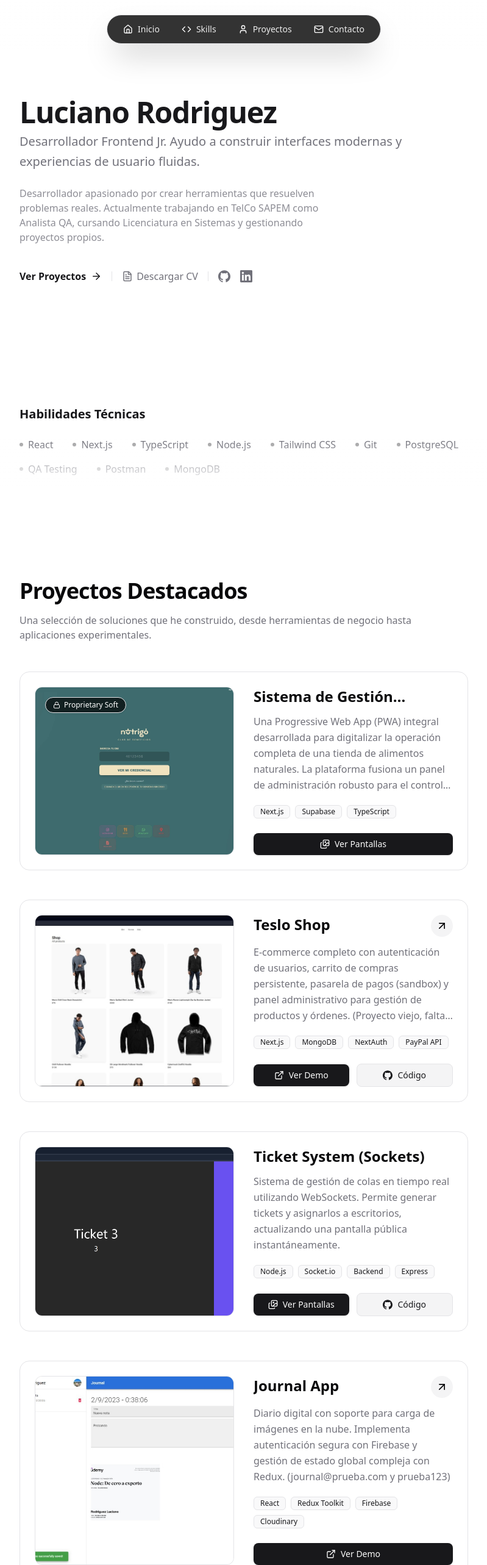
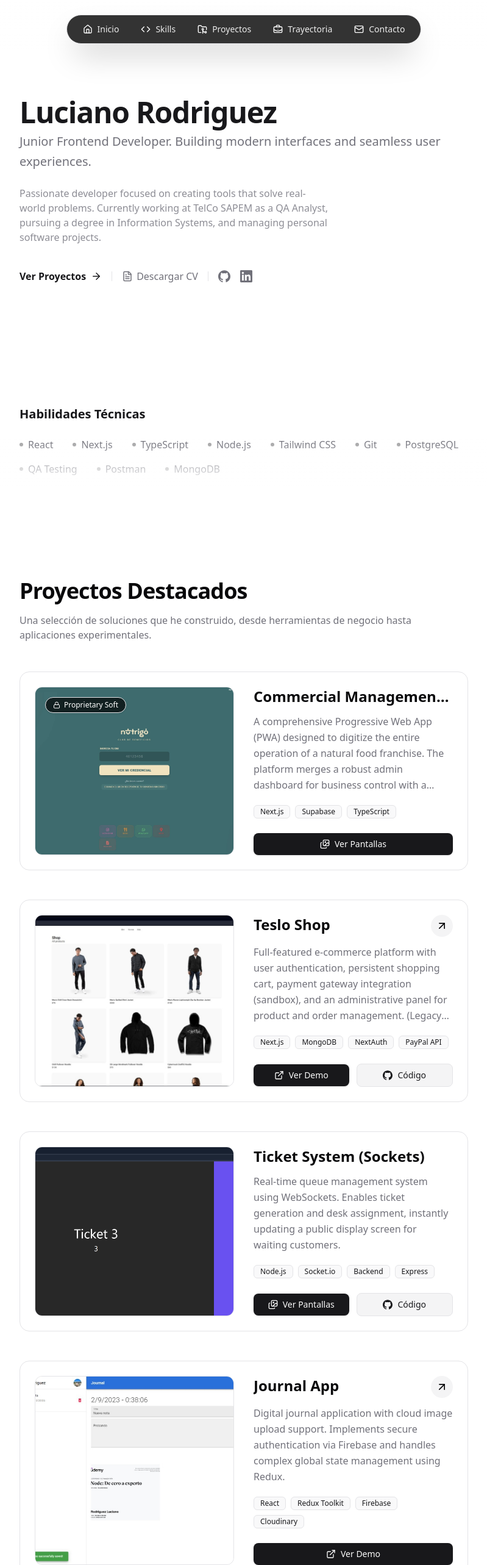
Before and after one commit to LucianoR23/portfolio-next, a Next.js app: page / in a window 1280 px wide. Shown: the top 2566 px of the page at 61% size, without its empty margins (240-1039 px from the left). Built offline with nearby package versions, Linux system fonts and the light colour scheme.

Commit message:
es -> eng

```diff
--- a/src/app/globals.css
+++ b/src/app/globals.css
@@ -71,14 +71,12 @@
 }
 
 
-@media (prefers-color-scheme: dark) {
-  :root {
+.dark {
     --background: hsl(240 10% 3.9%);
     --foreground: hsl(0 0% 98%);
 
     --card: hsl(240 10% 6%);
     --card-foreground: hsl(0 0% 98%);
-
 
     --primary: hsl(0 0% 98%);
     --primary-foreground: hsl(240 5.9% 10%);
@@ -94,7 +92,6 @@
 
     --border: hsl(240 3.7% 15.9%);
     --input: hsl(240 3.7% 15.9%);
-  }
 }
 
 
--- a/src/app/layout.tsx
+++ b/src/app/layout.tsx
@@ -1,6 +1,7 @@
 import type { Metadata } from "next";
 import { Geist, Geist_Mono } from "next/font/google";
 import "./globals.css";
+import { ThemeProvider } from "@/components/theme/theme-provider";
 
 const geistSans = Geist({
   variable: "--font-geist-sans",
@@ -23,13 +24,20 @@ export default function RootLayout({
   children: React.ReactNode;
 }>) {
   return (
-    <html lang="es" className="scroll-smooth">
+    <html lang="es" className="scroll-smooth" suppressHydrationWarning>
       <body
         className={`${geistSans.variable} ${geistMono.variable} antialiased bg-background text-foreground`}
       >
+        <ThemeProvider
+            attribute="class"
+            defaultTheme="system"
+            enableSystem
+            disableTransitionOnChange
+        >
         <div className="fixed top-0 left-0 w-full h-20 bg-linear-to-b from-background to-transparent z-50 pointer-events-none" />
         {children}
         <div className="fixed bottom-0 left-0 w-full h-20 bg-linear-to-t from-background to-transparent z-50 pointer-events-none" />
+        </ThemeProvider>
       </body>
     </html>
   );
--- a/src/app/page.tsx
+++ b/src/app/page.tsx
@@ -12,9 +12,7 @@ export default function Home() {
 
       <Hero variant={styleVariant} />
 
-      <div id="skills">
-        <Skills variant={styleVariant} />
-      </div>
+      <Skills variant={styleVariant} />
 
       <Projects variant={styleVariant} />
 
--- a/src/components/layout/Footer.tsx
+++ b/src/components/layout/Footer.tsx
@@ -5,12 +5,13 @@ import { Mail } from "lucide-react";
 import Link from "next/link";
 import { portfolioData } from "@/data/portfolio";
 import { GithubIcon, LinkedinIcon } from "@/components/ui/SocialIcons";
+import { ThemeToggle } from "@/components/ui/ThemeToggle"; // <--- 1. Importar el componente
 
 export function Footer() {
   const { personalInfo, socials } = portfolioData;
 
   return (
-    <footer id="contact" className="w-full pt-20 border-t border-border bg-card/30">
+    <footer id="contact" className="w-full py-3 border-t border-border bg-card/30">
       <div className="container mx-auto px-4 max-w-3xl text-center">
         <motion.div
           initial={{ opacity: 0, y: 20 }}
@@ -35,16 +36,25 @@ export function Footer() {
             </Link>
           </div>
 
-          <div className="flex justify-center gap-6 pt-8">
+          {/* --- ZONA DE ICONOS --- */}
+          <div className="flex justify-center items-center gap-6 pt-8">
              <Link href={socials.github} target="_blank" className="text-muted-foreground hover:text-primary transition-colors">
                 <GithubIcon size={24} />
              </Link>
              <Link href={socials.linkedin} target="_blank" className="text-muted-foreground hover:text-primary transition-colors">
                 <LinkedinIcon size={24} />
              </Link>
+
+             {/* Separador vertical sutil */}
+             <div className="h-5 w-px bg-border" />
+
+             {/* Botón de Tema */}
+             <div className="text-muted-foreground hover:text-primary transition-colors">
+                <ThemeToggle />
+             </div>
           </div>
 
-          <p className="text-sm text-muted-foreground pt-12">
+          <p className="text-sm text-muted-foreground pt-8">
             © {new Date().getFullYear()} {personalInfo.name}. Creado con Next.js & Tailwind.
           </p>
         </motion.div>
--- a/src/components/layout/Navbar.tsx
+++ b/src/components/layout/Navbar.tsx
@@ -2,14 +2,15 @@
 
 import { smoothScroll } from "@/lib/utils";
 import { motion, AnimatePresence } from "framer-motion";
-import { Home, User, Code, Mail, Menu } from "lucide-react";
+import { Home, Code, Mail, Menu, FolderGit2, BriefcaseBusiness } from "lucide-react";
 import Link from "next/link";
 import { useEffect, useState, useRef } from "react";
 
 const navItems = [
   { name: "Inicio", href: "#top", icon: Home },
   { name: "Skills", href: "#skills", icon: Code },
-  { name: "Proyectos", href: "#projects", icon: User },
+  { name: "Proyectos", href: "#projects", icon: FolderGit2 },
+  { name: "Trayectoria", href: "#experience", icon: BriefcaseBusiness },
   { name: "Contacto", href: "#contact", icon: Mail },
 ];
 
--- a/src/components/sections/Experience.tsx
+++ b/src/components/sections/Experience.tsx
@@ -2,7 +2,7 @@
 
 import { motion } from "framer-motion";
 import { portfolioData } from "@/data/portfolio";
-import { Briefcase, GraduationCap, Calendar } from "lucide-react";
+import { GraduationCap, Calendar, BriefcaseBusiness } from "lucide-react";
 
 interface ExperienceProps {
   variant?: "bento" | "minimal" | string;
@@ -26,9 +26,6 @@ export const Experience = ({ variant = "minimal" }: ExperienceProps) => {
           <h2 className="text-3xl md:text-4xl font-bold tracking-tight mb-4">
             Trayectoria
           </h2>
-          <p className="text-muted-foreground">
-            Mi camino profesional combinando desarrollo, calidad y negocios.
-          </p>
         </motion.div>
 
         <div className={`grid gap-12 ${isBento ? 'md:grid-cols-2' : 'grid-cols-1'}`}>
@@ -36,7 +33,7 @@ export const Experience = ({ variant = "minimal" }: ExperienceProps) => {
 
           <div>
             <h3 className="flex items-center gap-2 text-xl font-semibold mb-6 text-primary">
-              <Briefcase size={20} /> Experiencia Laboral
+              <BriefcaseBusiness size={20} /> Experiencia Laboral
             </h3>
 
             <div className="space-y-8 border-l-2 border-border ml-3 pl-8 relative">
--- a/src/components/sections/Skills.tsx
+++ b/src/components/sections/Skills.tsx
@@ -16,7 +16,7 @@ export function Skills({ variant = "minimal" }: SkillsProps) {
 
   if (variant === "bento") {
     return (
-      <section className="w-full py-10">
+      <section id="skills" className="w-full py-10">
         <div className="container mx-auto px-4 max-w-6xl">
           <h3 className="text-sm font-semibold text-muted-foreground uppercase tracking-wider mb-4 pl-1">
             Tech Stack
--- /dev/null
+++ b/src/components/theme/theme-provider.tsx
@@ -0,0 +1,11 @@
+"use client"
+
+import * as React from "react"
+import { ThemeProvider as NextThemesProvider } from "next-themes"
+
+export function ThemeProvider({
+  children,
+  ...props
+}: React.ComponentProps<typeof NextThemesProvider>) {
+  return <NextThemesProvider {...props}>{children}</NextThemesProvider>
+}
--- /dev/null
+++ b/src/components/ui/ThemeToggle.tsx
@@ -0,0 +1,56 @@
+"use client";
+
+import * as React from "react";
+import { Moon, Sun } from "lucide-react";
+import { useTheme } from "next-themes";
+import { motion } from "framer-motion";
+
+export function ThemeToggle() {
+  const { theme, setTheme } = useTheme();
+  const [mounted, setMounted] = React.useState(false);
+
+  // Esperamos a que el componente se monte para evitar errores de hidratación
+  React.useEffect(() => {
+    setMounted(true);
+  }, []);
+
+  if (!mounted) return null;
+
+  const isDark = theme === "dark";
+
+  return (
+    <button
+      onClick={() => setTheme(isDark ? "light" : "dark")}
+      className="cursor-pointer relative flex items-center justify-center w-10 h-10 rounded-full hover:bg-secondary/80 transition-colors focus:outline-none"
+      title={isDark ? "Cambiar a modo claro" : "Cambiar a modo oscuro"}
+    >
+      {/* Ícono del SOL (Visible en Light Mode) */}
+      <motion.div
+        initial={false}
+        animate={{
+          scale: isDark ? 0 : 1,     // Si es oscuro, se achica a 0
+          rotate: isDark ? 90 : 0,   // Si es oscuro, gira 90 grados
+          opacity: isDark ? 0 : 1    // Si es oscuro, desaparece
+        }}
+        transition={{ duration: 0.2, ease: "easeInOut" }}
+        className="absolute"
+      >
+        <Sun size={22} className="text-yellow-500" /> {/* Le puse color amarillo al sol */}
+      </motion.div>
+
+      {/* Ícono de la LUNA (Visible en Dark Mode) */}
+      <motion.div
+        initial={false}
+        animate={{
+          scale: isDark ? 1 : 0,      // Si es oscuro, crece a tamaño normal
+          rotate: isDark ? 0 : -90,   // Si es oscuro, vuelve a rotación 0
+          opacity: isDark ? 1 : 0     // Si es oscuro, aparece
+        }}
+        transition={{ duration: 0.2, ease: "easeInOut" }}
+        className="absolute"
+      >
+        <Moon size={22} className="text-blue-400" /> {/* Le puse color azulito a la luna */}
+      </motion.div>
+    </button>
+  );
+}
--- a/src/data/portfolio.ts
+++ b/src/data/portfolio.ts
@@ -1,5 +1,3 @@
-
-
 export interface Project {
   title: string;
   description: string;
@@ -23,7 +21,6 @@ export interface EducationItem {
   degree: string;
   period: string;
 }
-
 
 export interface PortfolioData {
   personalInfo: {
@@ -49,12 +46,12 @@ export interface PortfolioData {
 export const portfolioData: PortfolioData = {
   personalInfo: {
     name: "Luciano Rodriguez",
-    tagline: "Desarrollador Frontend Jr. Ayudo a construir interfaces modernas y experiencias de usuario fluidas.",
+    tagline: "Junior Frontend Developer. Building modern interfaces and seamless user experiences.",
     description:
-      "Desarrollador apasionado por crear herramientas que resuelven problemas reales. Actualmente trabajando en TelCo SAPEM como Analista QA, cursando Licenciatura en Sistemas y gestionando proyectos propios.",
+      "Passionate developer focused on creating tools that solve real-world problems. Currently working at TelCo SAPEM as a QA Analyst, pursuing a degree in Information Systems, and managing personal software projects.",
     location: "Corrientes, Argentina",
     email: "luciano.rodriguez.dev@gmail.com",
-    availability: "Disponible para proyectos freelance",
+    availability: "Available for freelance projects",
     cv: "/cv_luciano_rodriguez.pdf",
   },
   socials: {
@@ -75,9 +72,9 @@ export const portfolioData: PortfolioData = {
   ],
   projects: [
     {
-      title: "Sistema de Gestión Comercial (Privado)",
+      title: "Commercial Management System (SaaS)",
       description:
-        "Una Progressive Web App (PWA) integral desarrollada para digitalizar la operación completa de una tienda de alimentos naturales. La plataforma fusiona un panel de administración robusto para el control del negocio con una experiencia móvil para los clientes, centralizando ventas, inventario y fidelización en una sola arquitectura escalable.",
+        "A comprehensive Progressive Web App (PWA) designed to digitize the entire operation of a natural food franchise. The platform merges a robust admin dashboard for business control with a mobile experience for customers, centralizing sales, inventory, and loyalty programs into a single scalable architecture.",
       tags: ["Next.js", "Supabase", "TypeScript"],
       isPrivate: true,
       link: "#",
@@ -92,7 +89,7 @@ export const portfolioData: PortfolioData = {
     },
     {
       title: "Teslo Shop",
-      description: "E-commerce completo con autenticación de usuarios, carrito de compras persistente, pasarela de pagos (sandbox) y panel administrativo para gestión de productos y órdenes. (Proyecto viejo, falta actualizar. NutriGo Club es como una version actualizada y mejorada",
+      description: "Full-featured e-commerce platform with user authentication, persistent shopping cart, payment gateway integration (sandbox), and an administrative panel for product and order management. (Legacy project; NutriGo Club represents the updated and improved architecture).",
       tags: ["Next.js", "MongoDB", "NextAuth", "PayPal API"],
       link: "https://teslo-shop-lucianor.vercel.app/",
       repo: "https://github.com/LucianoR23/teslo-shop",
@@ -103,11 +100,9 @@ export const portfolioData: PortfolioData = {
         "/shop/teslo-cart.png",
       ],
     },
-
-
     {
       title: "Ticket System (Sockets)",
-      description: "Sistema de gestión de colas en tiempo real utilizando WebSockets. Permite generar tickets y asignarlos a escritorios, actualizando una pantalla pública instantáneamente.",
+      description: "Real-time queue management system using WebSockets. Enables ticket generation and desk assignment, instantly updating a public display screen for waiting customers.",
       tags: ["Node.js", "Socket.io", "Backend", "Express"],
       link: '',
       repo: "https://github.com/LucianoR23/ticket-program-sockets",
@@ -118,21 +113,17 @@ export const portfolioData: PortfolioData = {
         "/tickets/tickets-atender.png",
       ],
     },
-
-
     {
       title: "Journal App",
-      description: "Diario digital con soporte para carga de imágenes en la nube. Implementa autenticación segura con Firebase y gestión de estado global compleja con Redux. (journal@prueba.com y prueba123)",
+      description: "Digital journal application with cloud image upload support. Implements secure authentication via Firebase and handles complex global state management using Redux.",
       tags: ["React", "Redux Toolkit", "Firebase", "Cloudinary"],
       link: "https://journal-lemy.vercel.app",
       repo: null,
       image: "/journal/journal.jpg",
     },
-
-
     {
       title: "Calendar App",
-      description: "Clon funcional de Google Calendar. Backend propio para autenticación y CRUD de eventos. Manejo avanzado de fechas y modales. (calendario@prueba.com y calendario123, o registrarse)",
+      description: "Functional clone of Google Calendar. Features a custom backend for authentication and event CRUD operations. Includes advanced date handling and modal interactions.",
       tags: ["MERN Stack", "React Big Calendar", "JWT"],
       link: "https://calendar-app-delta-seven.vercel.app",
       repo: null,
@@ -142,22 +133,20 @@ export const portfolioData: PortfolioData = {
         "/calendar/calendar-example.png",
       ],
     },
-
   ],
   experience: [
     {
       company: "TelCo SAPEM",
       role: "QA Analyst",
-      period: "02/2025 - Presente",
-      description: "Testing manual exhaustivo en ambiente de desarrollo. Aprovecho mis conocimientos en programación para inspeccionar fallos a nivel técnico y facilitar el trabajo a los devs. Soy uno de los encargados de instruir sobre el uso de las nuevas implementaciones."
+      period: "02/2025 - Present",
+      description: "Conducting exhaustive manual testing in development environments. I leverage my programming background to inspect technical faults, streamline developer workflows, and lead training on new feature implementations."
     },
     {
       company: "NutriGo Club",
       role: "Co-Founder & Full Stack Developer",
-      period: "12/2025 - Presente",
-      description: "Liderazgo de la estrategia tecnológica del negocio. Diseño y desarrollo integral de una plataforma SaaS privada para la gestión de inventario, ventas y métricas, automatizando procesos operativos clave."
+      period: "12/2025 - Present",
+      description: "Leading the business technology strategy. End-to-end design and development of a private SaaS platform for inventory, sales, and analytics, automating key operational processes."
     },
-
   ],
   education: [
     {
@@ -167,13 +156,13 @@ export const portfolioData: PortfolioData = {
     },
     {
       institution: "Udemy - Alex Roel (Roel Code)",
-      degree: "Go - De Cero a Avanazado (Golang)",
+      degree: "Go - From Zero to Advanced (Golang)",
       period: "2025"
     },
     {
-      institution: "Teclab Instituto Técnico Superior",
-      degree: "Tecnicatura Superior en Programación",
-      period: "2026 - Presente"
+      institution: "Teclab Institute",
+      degree: "Higher Technical Degree in Programming",
+      period: "2026 - Present"
     },
   ]
 };
```
Also changed, not shown: 1 other file (tests, documents, lock files or other folders).
